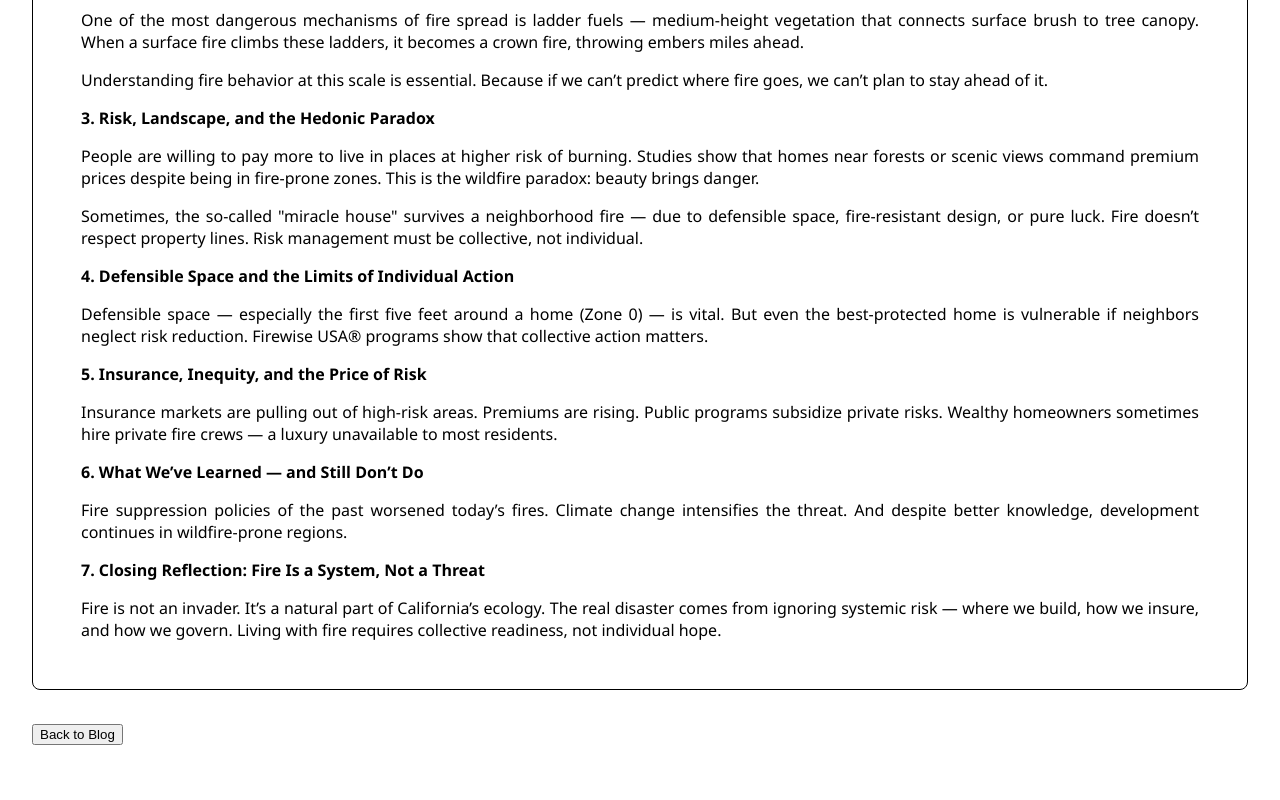
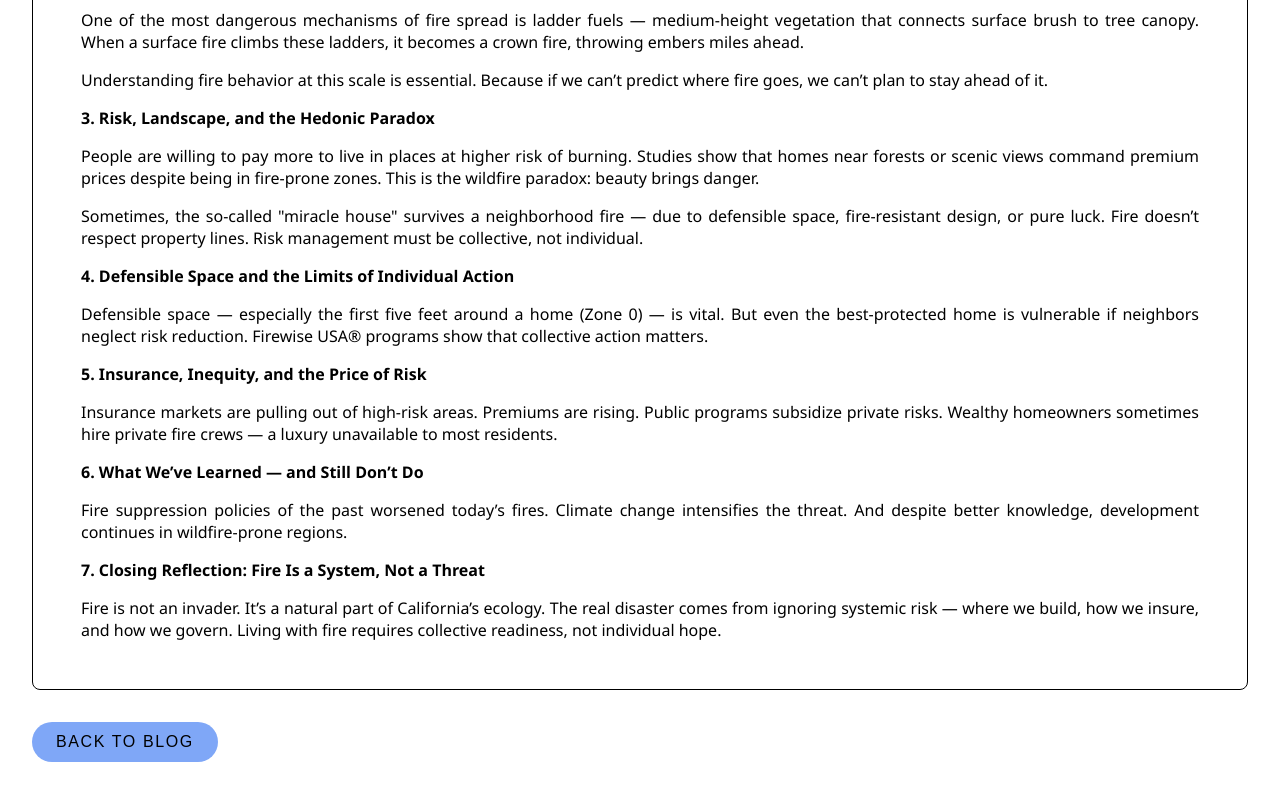
Before and after one commit to ekalhor/elmira-site-new, a Next.js app: page /blog/wildfire in a window 1280 px wide. Shown: the part 539-1339 px from the top of the page. Built offline with nearby package versions, Linux system fonts and the light colour scheme.

Commit message:
change button style

```diff
--- a/src/app/blog/page.js
+++ b/src/app/blog/page.js
@@ -8,7 +8,7 @@ export default function BlogPage() {
       {/* Top Right Home Button */}
       <header style={{ textAlign: 'right', marginBottom: '2rem' }}>
         <Link href="/">
-          <button style={{ padding: '0.5rem 1rem' }}>Home</button>
+          <button className="button">Home</button>
         </Link>
       </header>
 
--- a/src/app/blog/wildfire/page.js
+++ b/src/app/blog/wildfire/page.js
@@ -87,7 +87,7 @@ export default function WildfirePost() {
 
       <div style={{ marginTop: '2rem' }}>
         <Link href="/blog">
-          <button>Back to Blog</button>
+          <button className="button">Back to Blog</button>
         </Link>
       </div>
     </main>
--- a/src/app/portfolio/page.js
+++ b/src/app/portfolio/page.js
@@ -8,7 +8,7 @@ export default function PortfolioPage() {
       {/* Top Right Home Button */}
       <header style={{ textAlign: 'right', marginBottom: '2rem' }}>
         <Link href="/">
-          <button style={{ padding: '0.5rem 1rem' }}>Home</button>
+          <button className="button">Home</button>
         </Link>
       </header>
 
```
